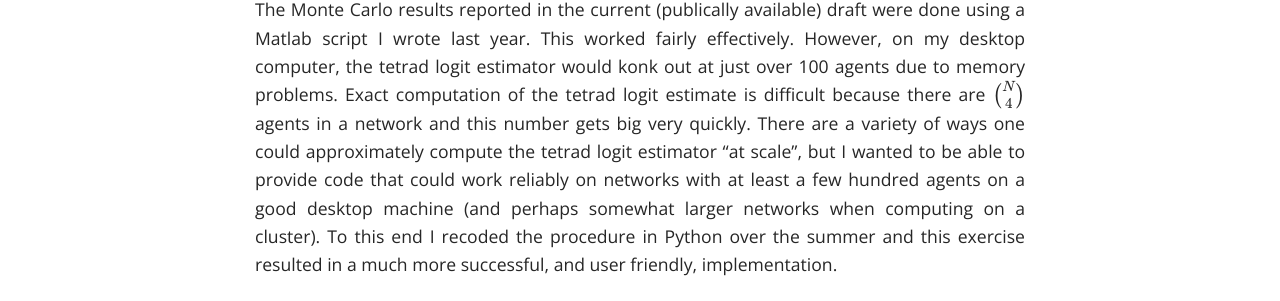
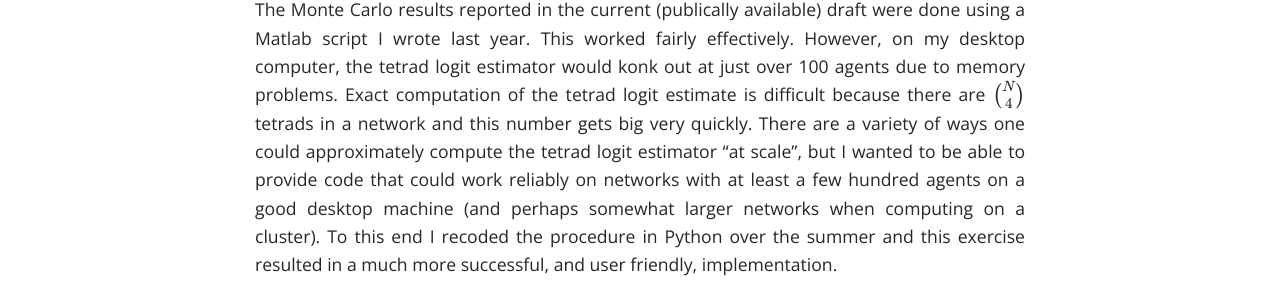
Before and after one commit to snowdj/econometrics-7, a Jekyll site: the page built from _posts/2016-09-15-netrics-module.md, in a window 1280 px wide and 900 px high, scrolled down 3175 px. Shown: the part 149-450 px from the top of the window. Built offline with Jekyll 4.4.1, drawn with Linux system fonts in a browser that asks for light colours; some web fonts are replaced; formulas are drawn with MathJax 3; some of the changed text lies outside the part shown.

Commit message:
netrics post edit

```diff
--- a/_posts/2016-09-15-netrics-module.md
+++ b/_posts/2016-09-15-netrics-module.md
@@ -40,7 +40,7 @@ The second estimator I introduced drew its inspiration from so called large-N, l
 
 I think both estimators have a role to play in empirical work. Right now I am probably most partial to the tetrad logit approach. It delivers a consistent estimate of `$\beta_{0}$` under weaker assumptions than the joint estimator. In particular it can work well in sparse networks (including _very_ sparse networks). Such networks are very common in practice. Also theory, introspection, and Monte Carlo experiments suggest that the joint fixed effects estimator may work very poorly in sparse networks. At the same time researchers will sometimes like to have estimates of the heterogeneity parameters as well as the common parameter (e.g., to compute marginal effects). Andreas Dzemski shows how such estimates can be used for specification testing in a way likely to be very attractive to network researchers. A copy of his paper can be found [here](https://sites.google.com/site/adzemski/research). So I think both approaches have a role to play in empirical work and there is more methodological work to be done to develop each method more fully.
 
-The Monte Carlo results reported in the current (publically available) draft were done using a Matlab script I wrote last year. This worked fairly effectively. However, on my desktop computer, the tetrad logit estimator would konk out at just over 100 agents due to memory problems. Exact computation of the tetrad logit estimate is difficult because there are `$\tbinom{N}{4}$` agents in a network and this number gets big very quickly. There are a variety of ways one could approximately compute the tetrad logit estimator "at scale", but I wanted to be able to provide code that could work reliably on networks with at least a few hundred agents on a good desktop machine (and perhaps somewhat larger networks when computing on a cluster). To this end I recoded the procedure in Python over the summer and this exercise resulted in a much more successful, and user friendly, implementation.
+The Monte Carlo results reported in the current (publically available) draft were done using a Matlab script I wrote last year. This worked fairly effectively. However, on my desktop computer, the tetrad logit estimator would konk out at just over 100 agents due to memory problems. Exact computation of the tetrad logit estimate is difficult because there are `$\tbinom{N}{4}$` tetrads in a network and this number gets big very quickly. There are a variety of ways one could approximately compute the tetrad logit estimator "at scale", but I wanted to be able to provide code that could work reliably on networks with at least a few hundred agents on a good desktop machine (and perhaps somewhat larger networks when computing on a cluster). To this end I recoded the procedure in Python over the summer and this exercise resulted in a much more successful, and user friendly, implementation.
 
 I also recoded the joint fixed effects estimator in Python. To make all this code a bit more accesible to empirical researchers I put everything together into an add-on Python package.
 
```
Also changed, not shown: other parts of _posts/2016-09-15-netrics-module.md (+2 -2 lines), 7 other files.
